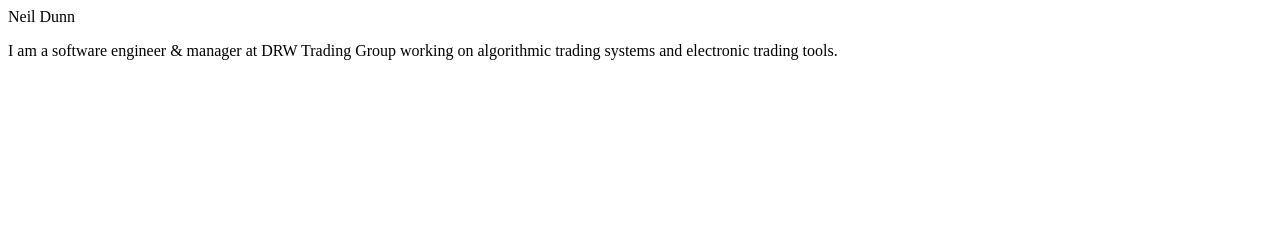
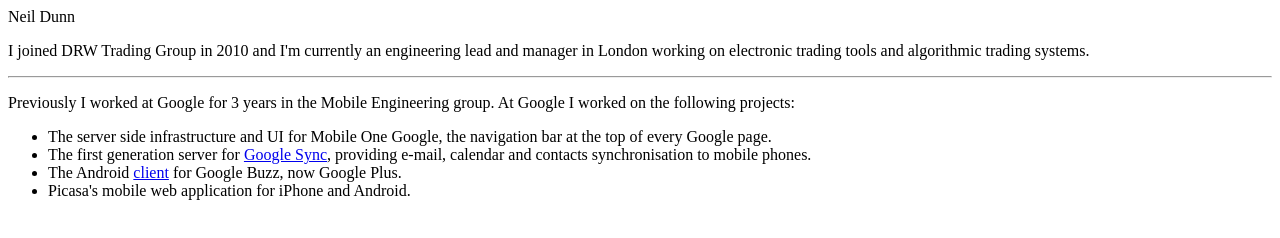
Before and after one commit to ngd/ngd.github.com, a plain HTML site: page index.html in a window 1280 px wide. Drawn offline with Linux system fonts and the light colour scheme.

Commit message:
[nd] added a bit of Google history before I forget it all

```diff
--- a/index.html
+++ b/index.html
@@ -5,8 +5,41 @@
 <body>
 Neil Dunn
 
-<p>I am a software engineer &amp; manager at DRW Trading Group working on algorithmic trading systems and electronic trading tools.
+<p>
+I joined DRW Trading Group in 2010 and I'm currently an engineering
+lead and manager in London working on electronic trading tools and
+algorithmic trading systems.
 </p>
+
+<hr>
+
+<p>
+Previously I worked at Google for 3 years in the Mobile Engineering
+group. At Google I worked on the following projects:
+</p>
+
+<ul>
+<li>
+The server side infrastructure and UI for Mobile One Google, the
+navigation bar at the top of every Google page.
+</li>
+
+<li>
+The first generation server
+for <a href="http://www.google.com/mobile/sync/">Google Sync</a>,
+providing e-mail, calendar and contacts synchronisation to mobile
+phones.
+</li>
+
+<li>
+The Android <a href="http://googlemobile.blogspot.co.uk/2010/03/introducing-google-buzz-widget-for.html">client</a>
+for Google Buzz, now Google Plus.
+</li>
+
+<li>
+Picasa's mobile web application for iPhone and Android.
+</li>
+</ul>
 
 </body>
 </html>
```
